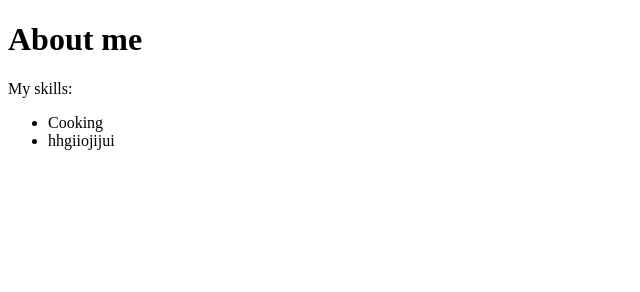
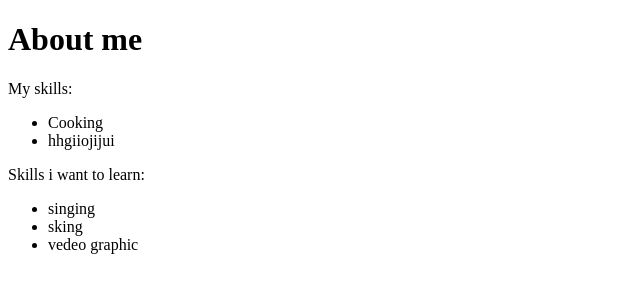
Before and after one commit to idir0003/mtm6201_w26_aboutme, a plain HTML site: page index.html in a window 1280 px wide. Shown: the whole page, without its empty margins (0-640 px from the left). Drawn offline with Linux system fonts and the light colour scheme.

Commit message:
add skills i want to learn

```diff
--- a/index.html
+++ b/index.html
@@ -16,6 +16,12 @@
             <li>hhgiiojijui</li>
 
         </ul>
+        <p>Skills i want to learn:</p>
+        <ul>
+            <li>singing</li>
+            <li>sking</li>
+            <li>vedeo graphic</li>
+        </ul>
     </main>
 </body>
 </html>
```
